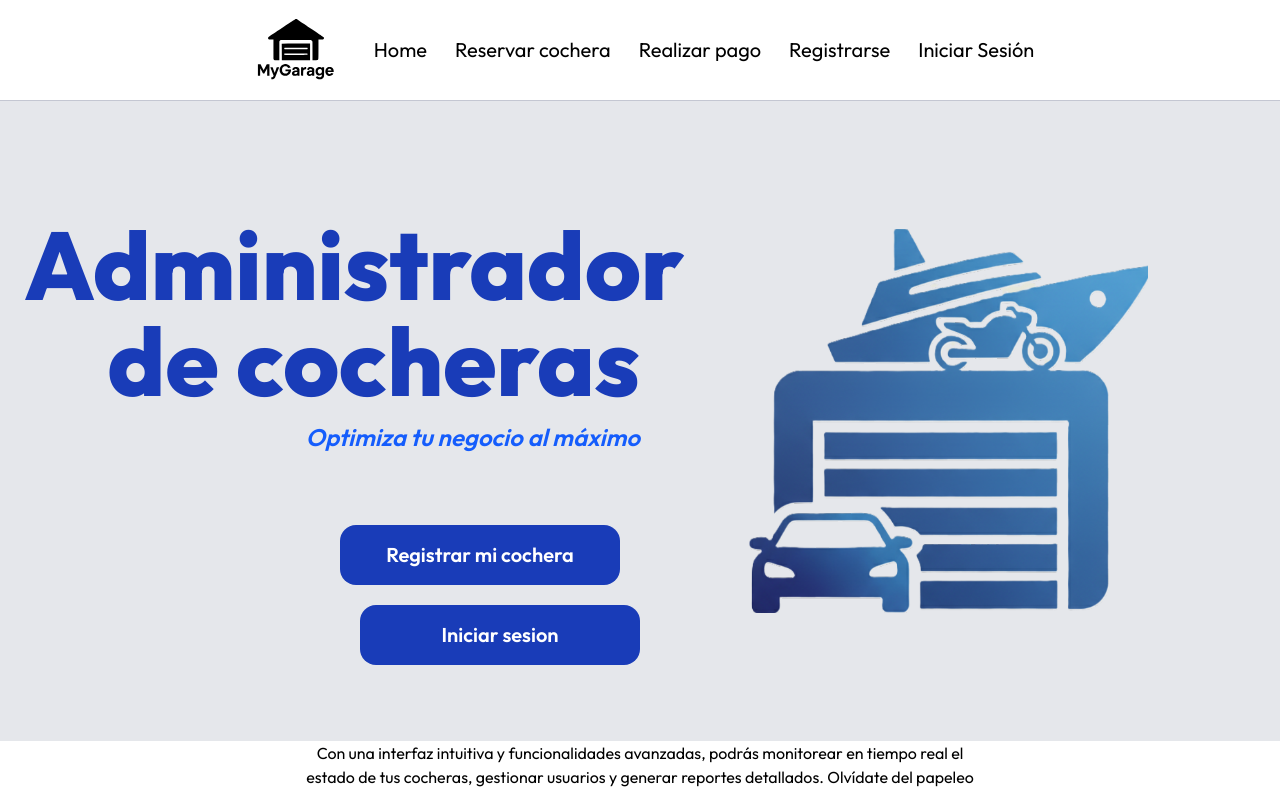
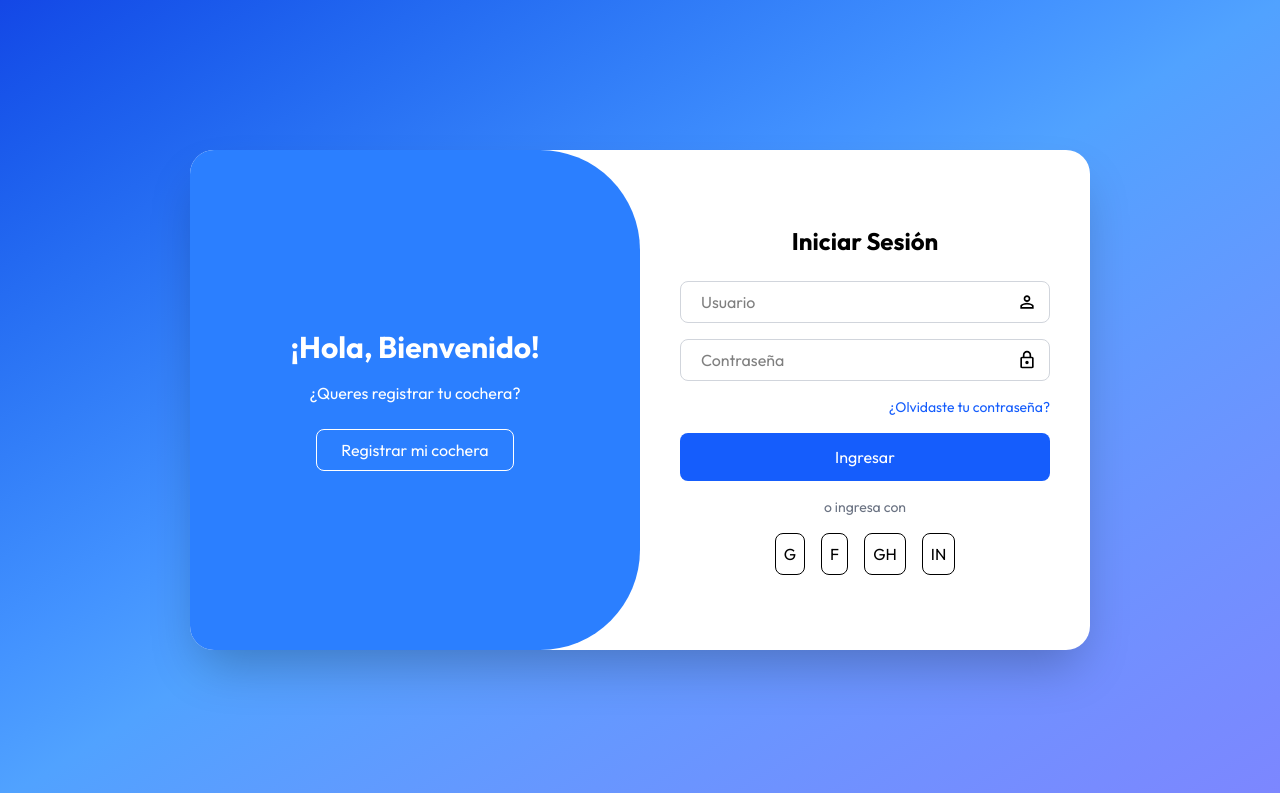
Before and after one commit to SantiagoCarboUTN/fullstack-repo-dsw, a React (Vite) app in the folder apps/frontend/: page /login in a window 1280 px wide. Shown: the top 793 px of the page. Built offline with nearby package versions, Linux system fonts and the light colour scheme.

Commit message:
agregado login page

```diff
--- a/apps/frontend/src/assets/index.tsx
+++ b/apps/frontend/src/assets/index.tsx
@@ -7,6 +7,8 @@ import repair_jobs from './landing_icons/repair_jobs.svg';
 import stock_control from './landing_icons/stock_control.svg';
 import team from './landing_icons/team.svg';
 import vin_lookup from './landing_icons/vin_lookup.svg';
+import person from './login_icons/person.svg';
+import lock from './login_icons/lock.svg';
 
 export const assets = {
   calendar,
@@ -17,5 +19,7 @@ export const assets = {
   repair_jobs,
   stock_control,
   team,
-  vin_lookup
-};
+  vin_lookup,
+}
+;
+export { person, lock };
--- /dev/null
+++ b/apps/frontend/src/pages/Acess.tsx
@@ -0,0 +1,62 @@
+
+import {person, lock} from '../assets/index'
+
+export const Acess = () => {
+  return (
+    <>
+      <div className='flex justify-center h-screen items-center bg-gradient-to-br from-blue-700 via-blue-400 to-indigo-400 '>
+  <div className='bg-white rounded-3xl shadow-2xl w-[900px] h-[500px] flex overflow-hidden'>
+
+    {/* Lado izquierdo */}
+    <div className='w-1/2 bg-blue-500 flex flex-col items-center justify-center text-white p-10 rounded-r-[100px]'>
+      <h2 className='text-3xl font-bold mb-4'>¡Hola, Bienvenido!</h2>
+      <p className='mb-6'>¿Queres registrar tu cochera?</p>
+      <button className='border border-white px-6 py-2 rounded-lg hover:bg-white hover:text-blue-500 transition-colors duration-300'>
+        Registrar mi cochera
+      </button>
+    </div>
+
+    {/* Lado derecho */}
+    <div className='w-1/2 flex flex-col justify-center items-center p-10'>
+      <h2 className='text-2xl font-bold mb-6'>Iniciar Sesión</h2>
+      <form className='flex flex-col gap-4 w-full max-w-sm'>
+        <div className='flex items-center border border-gray-300 rounded-lg px-3'>
+          <input
+            type="text"
+            placeholder='Usuario'
+            required
+            className='w-full p-2 rounded-lg focus:outline-none'
+          />
+          <img src={person} alt="person icon" className='w-5 h-5 ml-2'/>
+        </div>
+        <div className='flex items-center border border-gray-300 rounded-lg px-3'>
+          <input
+            type="password"
+            placeholder='Contraseña'
+            required
+            className='w-full p-2 rounded-lg focus:outline-none'
+          />
+          <img src={lock} alt="lock icon" className='w-5 h-5 ml-2'/>
+        </div>
+        <a href="#" className='text-sm text-blue-600 hover:underline text-right'>¿Olvidaste tu contraseña?</a>
+        <button
+          type='submit'
+          className='bg-blue-600 text-white p-3 rounded-lg hover:bg-blue-700 transition-colors duration-300'
+        >
+          Ingresar
+        </button>
+        <p className='text-sm text-gray-500 text-center'>o ingresa con</p>
+        <div className='flex justify-center gap-4'>
+          <button className='border p-2 rounded-lg'>G</button>
+          <button className='border p-2 rounded-lg'>F</button>
+          <button className='border p-2 rounded-lg'>GH</button>
+          <button className='border p-2 rounded-lg'>IN</button>
+        </div>
+      </form>
+    </div>
+  </div>
+</div>
+
+    </>
+  )
+}
--- a/apps/frontend/src/pages/Home.tsx
+++ b/apps/frontend/src/pages/Home.tsx
@@ -1,5 +1,5 @@
 
-import {Navbar} from '../components/Navbar'
+import { Navbar } from '../components/Navbar'
 import '../index.css'
 import {Card} from '../components/Card'
 import fotolandingpage from '../assets/sin_fondo.png'
@@ -18,38 +18,44 @@ const SmallCardInfo = [
         {text: 'Búsqueda por VIN', imgSrc: assets.vin_lookup},
       ]
 
-
-
 export const Home = () => {
   return (
     <>
       <Navbar/>
 
-      <div className='h-[80vh] bg-gray-200 flex items-center justify-center px-6 '>
+      <div className='h-auto bg-gray-200 flex items-center justify-center py-30  '>
 
         <div className='grid grid-cols-1 md:grid-cols-2 items-center w-full'>
 
           <div className="flex flex-col items-right gap-3 text-right">
 
-            <h1 className=' mt-10 text-8xl font-extrabold text-blue-800'>Administrador de cocheras</h1>
-            <h2 className='mb-10 animate-slide-in-left text-blue-600 italic font-semibold text-2xl  '>Optimiza tu negocio al máximo</h2>
+            <h1 className=' mt-10 text-8xl font-extrabold text-blue-600'>Administrador de cocheras</h1>
+            <h2 className='mb-10 animate-slide-in-left text-blue-500 italic font-semibold text-2xl  '>Optimiza tu negocio al máximo</h2>
 
             <div>
-              <button className=' animate-slide-in-bottom w-70 mt-5 self-end bg-blue-800 text-white  py-4 rounded-2xl  text-xl font-semibold hover:bg-blue-700 transition-colors duration-300  mx-5'>Registrar mi cochera</button>
-              <button className=' animate-slide-in-bottom w-70 border-box mt-5 self-end bg-blue-800 text-white  py-4 rounded-2xl  text-xl font-semibold hover:bg-blue-700 transition-colors duration-300 ml-5'>Iniciar sesion</button>
+
+                <button className=' animate-slide-in-bottom w-70 mt-5 self-end bg-blue-600 text-white  py-4 rounded-2xl  text-xl font-semibold hover:bg-blue-500 transition-colors duration-300  ml-5'>
+                  Registrar mi cochera
+                </button>
+                <button className=' animate-slide-in-bottom w-70 border-box mt-5 self-end bg-blue-600 text-white  py-4 rounded-2xl  text-xl font-semibold hover:bg-blue-700 transition-colors duration-300 ml-5'>
+                  Iniciar sesion
+                </button>
+
+            </div>
+
+          </div>
+
+            <div className="flex justify-center">
+
+            <img src={fotolandingpage} alt="estacionamiento" className=' animate-slide-in-right transition-transform  max-w-[500px] duration-300 hover:scale-105'/>
+
             </div>
 
         </div>
 
-        <div className="flex justify-center">
-
-        <img src={fotolandingpage} alt="estacionamiento" className='animate-slide-in-right transition-transform w-[50vh] duration-300 hover:scale-105'/>
-        </div>
-
-        </div>
+      </div>
 
 
-      </div>
       <p className=' max-w-2xl mx-auto text-center'>Con una interfaz intuitiva y funcionalidades avanzadas, podrás monitorear en tiempo real el estado de tus cocheras, gestionar usuarios y generar reportes detallados. Olvídate del papeleo y las confusiones; nuestra aplicación está aquí para hacer tu vida más fácil y tu negocio más rentable.</p>
 
       <p className='max-w-2xl mx-auto text-center'>Únete a nosotros y descubre cómo nuestra solución puede transformar la manera en que gestionas tus cocheras, brindando una experiencia fluida tanto para ti como para tus clientes.</p>
@@ -61,7 +67,7 @@ export const Home = () => {
       </div>
 
       <div className='bg-gray-200 box-border py-12 mt-20'>
-        <h2 className='text-5xl font-bold text-center mb-10 text-blue-800'>Servicios de alta demanda</h2>
+        <h2 className='text-5xl font-bold text-center mb-10 text-blue-600'>Servicios en alta demanda</h2>
         <div className='grid grid-cols-3 gap-5 max-w-7xl mx-auto p-5 justify-center'>
           {SmallCardInfo.map((card, index) => (
             <Small_Card key={index} text={card.text} imgSrc={card.imgSrc} />
--- a/apps/frontend/src/routes/Router.tsx
+++ b/apps/frontend/src/routes/Router.tsx
@@ -1,13 +1,14 @@
 import { Routes, Route } from 'react-router-dom'
 import App from '../App'
 import { Home } from '../pages/Home'
+import { Acess } from '../pages/Acess'
 
 export const MyRouter = () => {
   return (
     <Routes>
       <Route index element={<Home/>} />
       <Route path="about" element={<App/>} />
-      <Route path='login' element={<App/>} />
+      <Route path='login' element={<Acess/>} />
       <Route path='register' element={<App/>} />
     </Routes>
   )
```
Also changed, not shown: apps/frontend/src/assets/login_icons/lock.svg (added), apps/frontend/src/assets/login_icons/person.svg (added).
